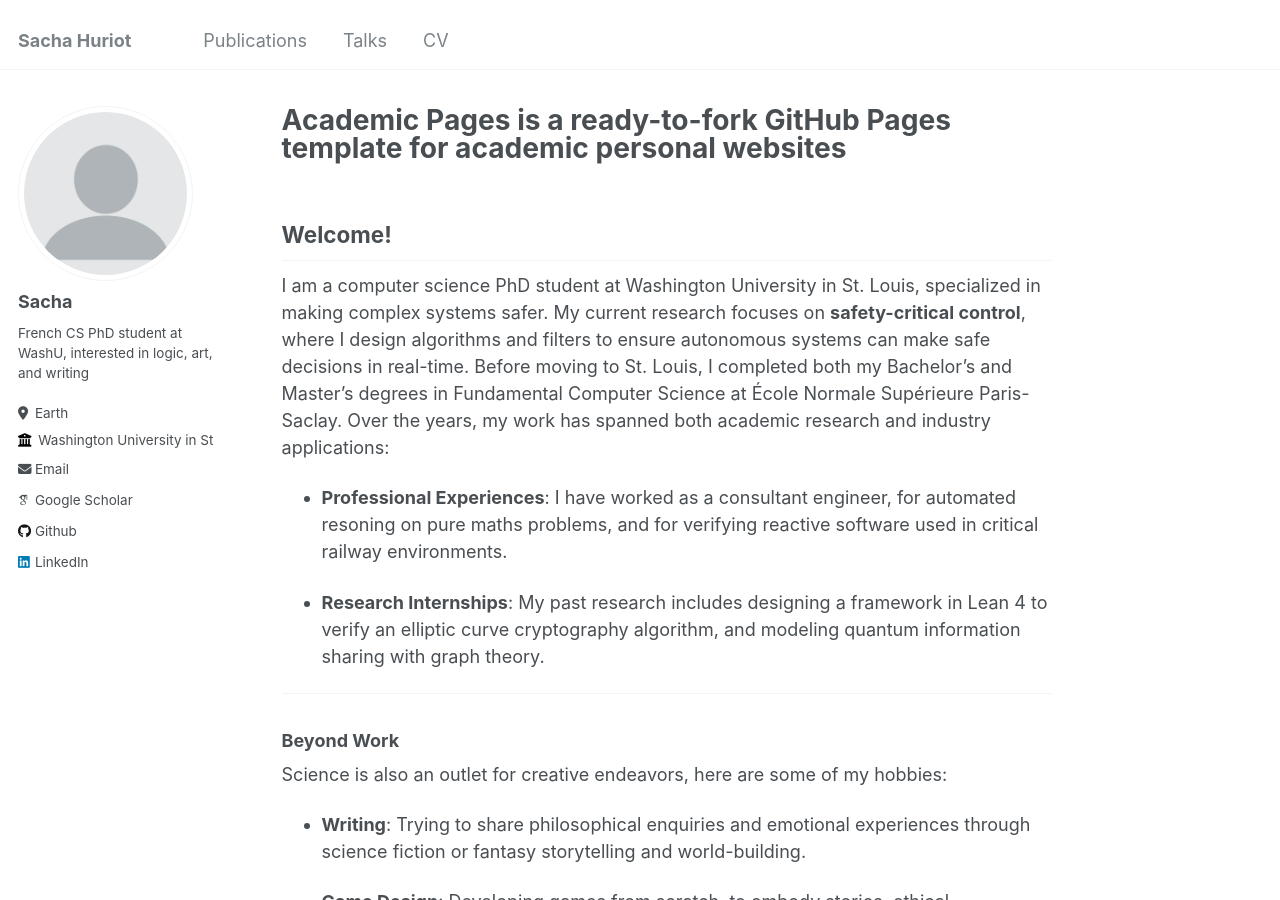
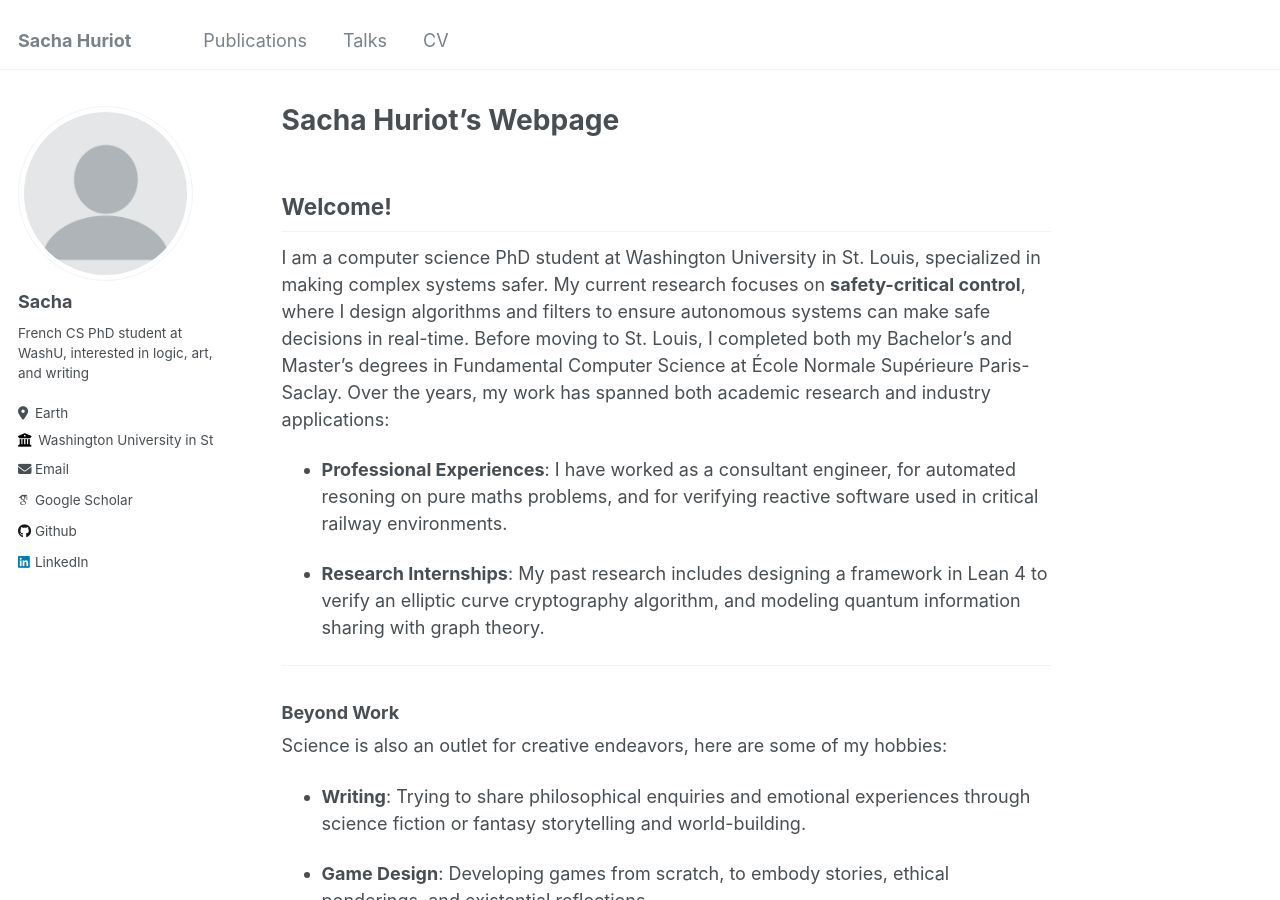
Before and after one commit to KisaraBlue/KisaraBlue.github.io, a Jekyll site: the page built from _pages/about.md, in a window 1280 px wide and 900 px high. Built offline with Jekyll 4.4.1, drawn with Linux system fonts in a browser that asks for light colours; some web fonts are replaced.

Commit message:
change title

```diff
--- a/_pages/about.md
+++ b/_pages/about.md
@@ -1,6 +1,6 @@
 ---
 permalink: /
-title: "Academic Pages is a ready-to-fork GitHub Pages template for academic personal websites"
+title: "Sacha Huriot's Webpage"
 author_profile: true
 redirect_from:
   - /about/
```
